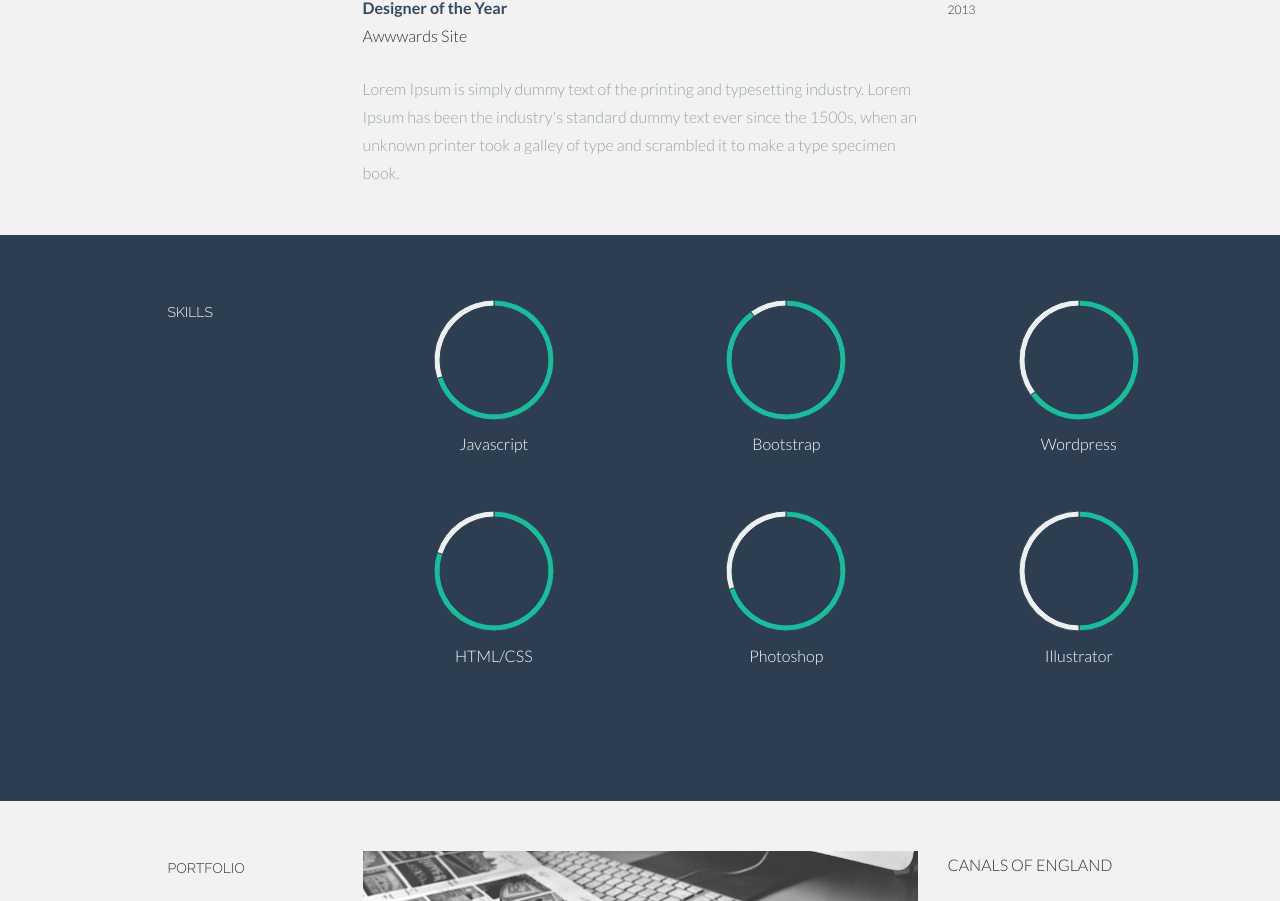
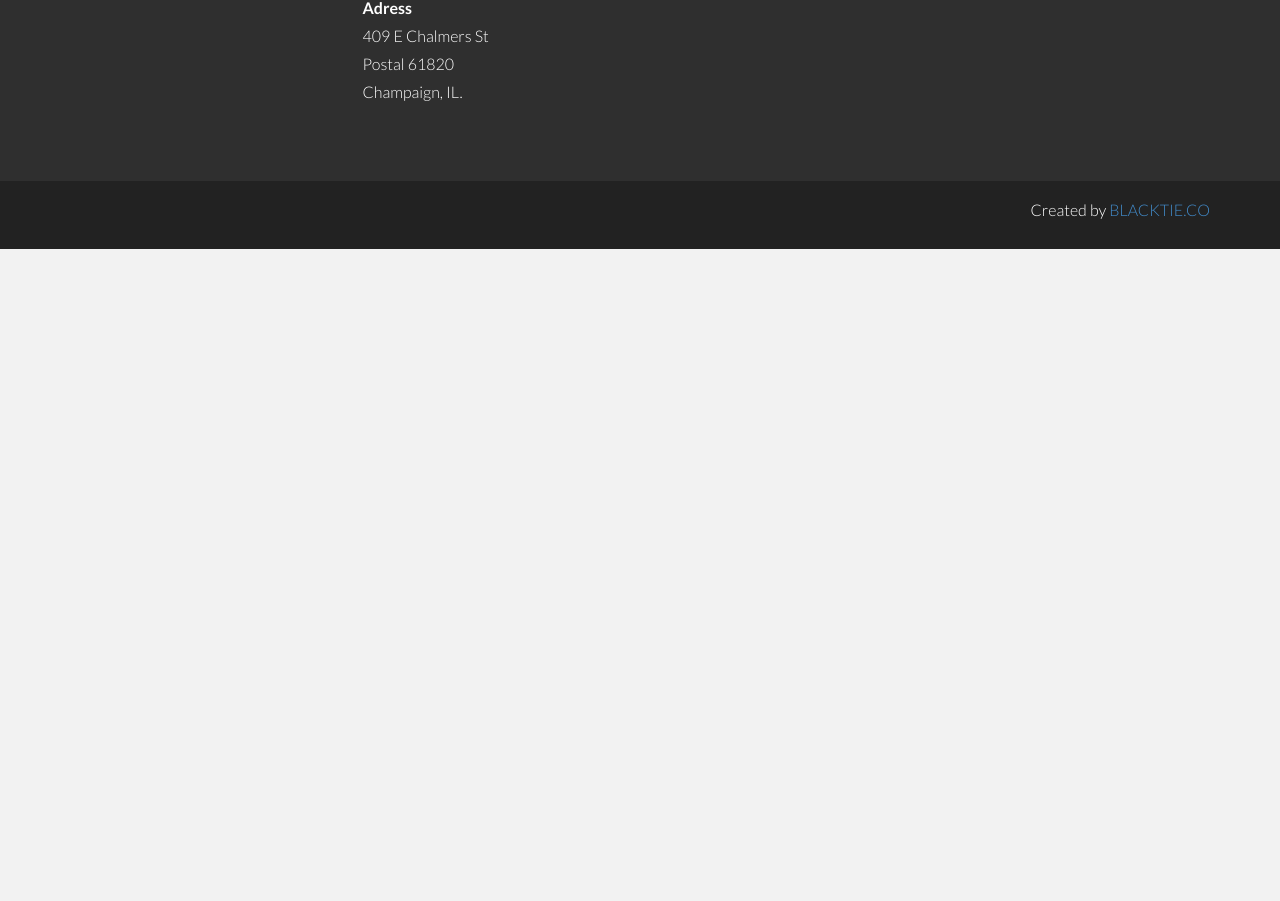
Before and after one commit to vivekmallampati/vivekmallampati.github.io, a plain HTML site: page index.html in a window 1280 px wide. Shown: the part 1724-2625 px from the top of the page. After the commit the page ends 1973 px from the top, so only its background shows below. Drawn offline with Linux system fonts and the light colour scheme.

Commit message:
deleted non sense

```diff
--- a/index.html
+++ b/index.html
@@ -186,203 +186,6 @@ I have schooled till 10th grade in India and moved to USA in 2015.
 	</div><!--/.container -->
 
 
-	<!--AWARDS DESCRIPTION -->
-	<div class="container desc">
-		<div class="row">
-				<div class="col-lg-2 col-lg-offset-1">
-					<h5>AWARDS</h5>
-				</div>
-				<div class="col-lg-6">
-					<p><t>Best Web Design</t><br/>
-						Black Tie Site <br/>
-					</p>
-				</div>
-				<div class="col-lg-3">
-					<p><sm>NOVEMBER 2013</sm></p>
-				</div>
-
-				<div class="col-lg-6 col-lg-offset-3">
-					<p><t>Designer of the Year</t><br/>
-						Awwwards Site
-					</p>
-					<p><more>Lorem Ipsum is simply dummy text of the printing and typesetting industry. Lorem Ipsum has been the industry's standard dummy text ever since the 1500s, when an unknown printer took a galley of type and scrambled it to make a type specimen book.</more></p>
-				</div>
-				<div class="col-lg-3">
-					<p><sm>2013</sm></p>
-				</div>
-
-		</div><!--/.row -->
-		<br>
-	</div><!--/.container -->
-
-
-	<!--SKILLS DESCRIPTION -->
-	<div id="skillswrap">
-		<div class="container">
-			<div class="row">
-					<div class="col-lg-2 col-lg-offset-1">
-						<h5>SKILLS</h5>
-					</div>
-					<div class="col-lg-3 centered">
-						<canvas id="javascript" height="130" width="130"></canvas>
-						<p>Javascript</p>
-						<br>
-						<script>
-							var doughnutData = [
-									{
-										value: 70,
-										color:"#1abc9c"
-									},
-									{
-										value : 30,
-										color : "#ecf0f1"
-									}
-								];
-								var myDoughnut = new Chart(document.getElementById("javascript").getContext("2d")).Doughnut(doughnutData);
-						</script>
-					</div>
-					<div class="col-lg-3 centered">
-						<canvas id="bootstrap" height="130" width="130"></canvas>
-						<p>Bootstrap</p>
-						<br>
-						<script>
-							var doughnutData = [
-									{
-										value: 90,
-										color:"#1abc9c"
-									},
-									{
-										value : 10,
-										color : "#ecf0f1"
-									}
-								];
-								var myDoughnut = new Chart(document.getElementById("bootstrap").getContext("2d")).Doughnut(doughnutData);
-						</script>
-					</div>
-					<div class="col-lg-3 centered">
-						<canvas id="wordpress" height="130" width="130"></canvas>
-						<p>Wordpress</p>
-						<br>
-						<script>
-							var doughnutData = [
-									{
-										value: 65,
-										color:"#1abc9c"
-									},
-									{
-										value : 35,
-										color : "#ecf0f1"
-									}
-								];
-								var myDoughnut = new Chart(document.getElementById("wordpress").getContext("2d")).Doughnut(doughnutData);
-						</script>
-					</div>
-
-					<div class="col-lg-3 col-lg-offset-3 centered">
-						<canvas id="html" height="130" width="130"></canvas>
-						<p>HTML/CSS</p>
-						<br>
-						<script>
-							var doughnutData = [
-									{
-										value: 80,
-										color:"#1abc9c"
-									},
-									{
-										value : 20,
-										color : "#ecf0f1"
-									}
-								];
-								var myDoughnut = new Chart(document.getElementById("html").getContext("2d")).Doughnut(doughnutData);
-						</script>
-					</div>
-					<div class="col-lg-3 centered">
-						<canvas id="photoshop" height="130" width="130"></canvas>
-						<p>Photoshop</p>
-						<br>
-						<script>
-							var doughnutData = [
-									{
-										value: 70,
-										color:"#1abc9c"
-									},
-									{
-										value : 30,
-										color : "#ecf0f1"
-									}
-								];
-								var myDoughnut = new Chart(document.getElementById("photoshop").getContext("2d")).Doughnut(doughnutData);
-						</script>
-					</div>
-					<div class="col-lg-3 centered">
-						<canvas id="illustrator" height="130" width="130"></canvas>
-						<p>Illustrator</p>
-						<br>
-						<script>
-							var doughnutData = [
-									{
-										value: 50,
-										color:"#1abc9c"
-									},
-									{
-										value : 50,
-										color : "#ecf0f1"
-									}
-								];
-								var myDoughnut = new Chart(document.getElementById("illustrator").getContext("2d")).Doughnut(doughnutData);
-						</script>
-					</div>
-
-			</div><!--/.row -->
-			<br>
-		</div><!--/.container -->
-	</div><!--/ #skillswrap -->
-
-
-
-	<section id="work" name="work"></section>
-	<!--PORTFOLIO DESCRIPTION -->
-	<div class="container desc">
-		<div class="row">
-				<div class="col-lg-2 col-lg-offset-1">
-					<h5>PORTFOLIO</h5>
-				</div>
-				<div class="col-lg-6">
-					<p><img class="img-responsive" src="assets/img/port01.jpg" alt=""></p>
-				</div>
-				<div class="col-lg-3">
-					<p>CANALS OF ENGLAND</p>
-				<p><more>Lorem Ipsum is simply dummy text of the printing and typesetting industry. Lorem Ipsum has been the industry's standard dummy text ever since the 1500s, when an unknown printer took a galley of type and scrambled it to make a type specimen book.<br/><br/>
-					<sm><i class="icon-tag"></i> design</sm></more>
-				</p>
-				</div>
-
-				<div class="col-lg-6 col-lg-offset-3">
-					<p><img class="img-responsive" src="assets/img/port02.jpg" alt=""></p>
-				</div>
-				<div class="col-lg-3">
-						<p>SANKEY</p>
-					<p><more>Lorem Ipsum is simply dummy text of the printing and typesetting industry. Lorem Ipsum has been the industry's standard dummy text ever since the 1500s, when an unknown printer took a galley of type and scrambled it to make a type specimen book.<br/><br/>
-						<sm><i class="icon-tag"></i> front-end</sm></more>
-					</p>
-				</div>
-
-				<div class="col-lg-6 col-lg-offset-3">
-					<p><img class="img-responsive" src="assets/img/port03.jpg" alt=""></p>
-				</div>
-				<div class="col-lg-3">
-						<p>WE GROW</p>
-					<p><more>Lorem Ipsum is simply dummy text of the printing and typesetting industry. Lorem Ipsum has been the industry's standard dummy text ever since the 1500s, when an unknown printer took a galley of type and scrambled it to make a type specimen book.<br/><br/>
-						<sm><i class="icon-tag"></i> web design</sm></more>
-					</p>
-				</div>
-
-		</div><!--/.row -->
-		<br>
-		<br>
-	</div><!--/.container -->
-
-
 
 	<section id="contact" name="contact"></section>
 	<!--FOOTER DESCRIPTION -->
```
